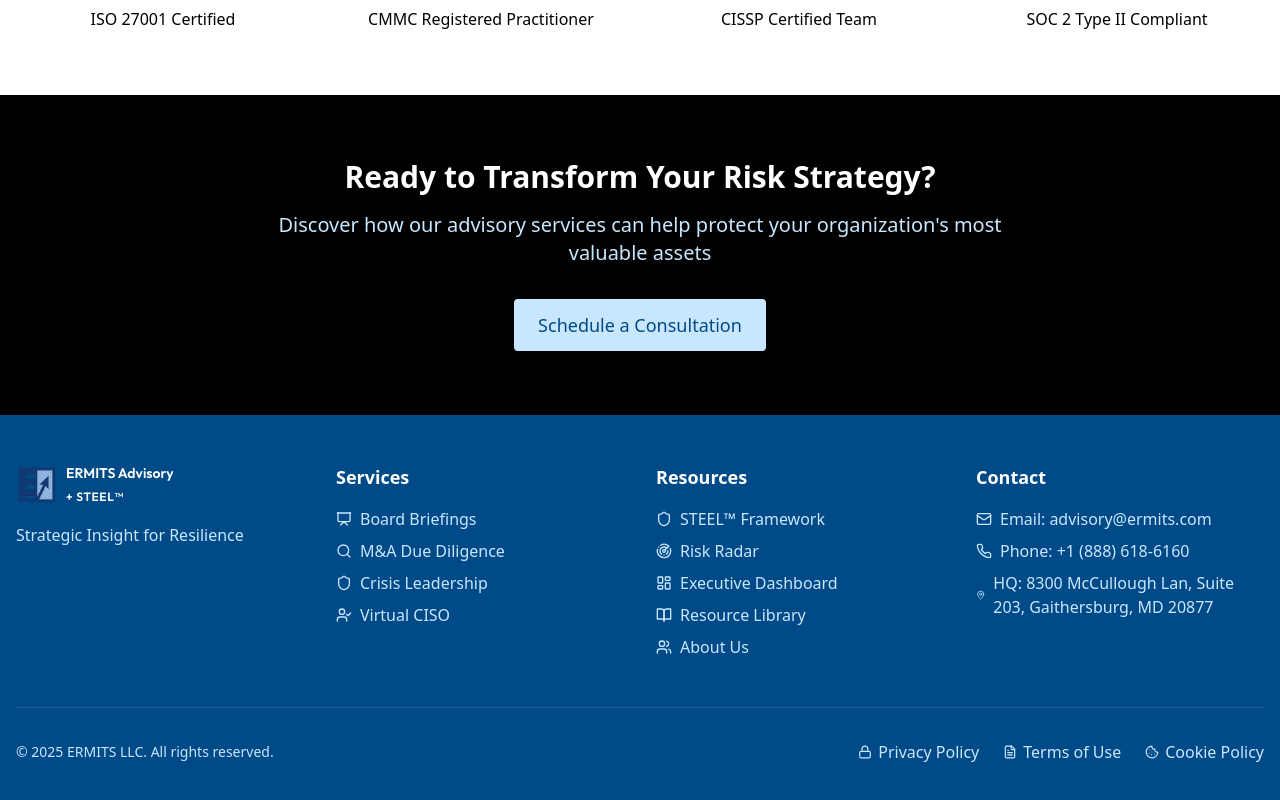
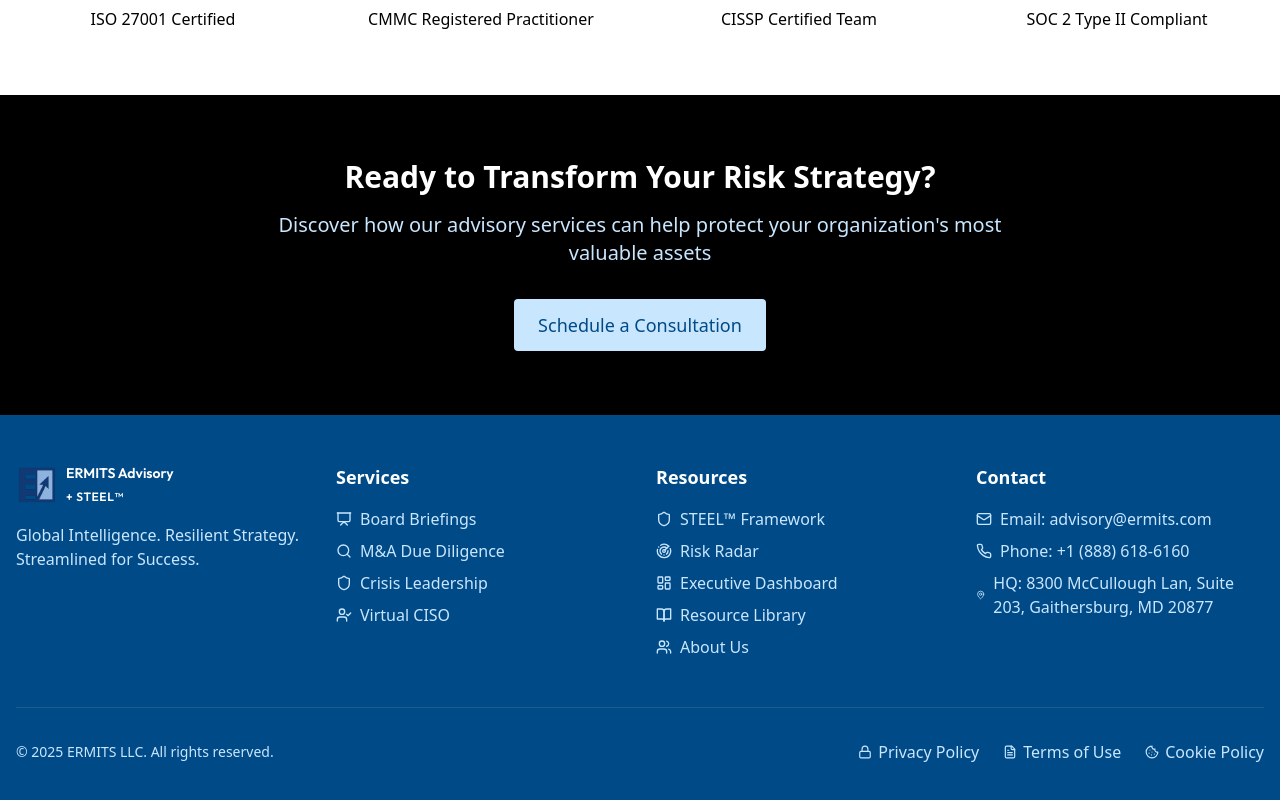
Before and after one commit to Facely1er/ermits-advisory.com, a React (Vite) app: page / in a window 1280 px wide. Shown: the part 2559-3359 px from the top of the page. Built offline with nearby package versions, Linux system fonts and the light colour scheme.

Commit message:
Update footer tagline

```diff
--- a/src/components/Footer.tsx
+++ b/src/components/Footer.tsx
@@ -23,7 +23,7 @@ export const Footer: React.FC = () => {
                 <span className="text-xs tracking-wider">+ STEEL™</span>
               </span>
             </Link>
-            <p className="mt-4 text-silver">{t('common.tagline')}</p>
+            <p className="mt-4 text-silver">Global Intelligence. Resilient Strategy. Streamlined for Success.</p>
           </div>
 
           <div className="md:col-span-3 grid grid-cols-1 sm:grid-cols-3 gap-8">
```
